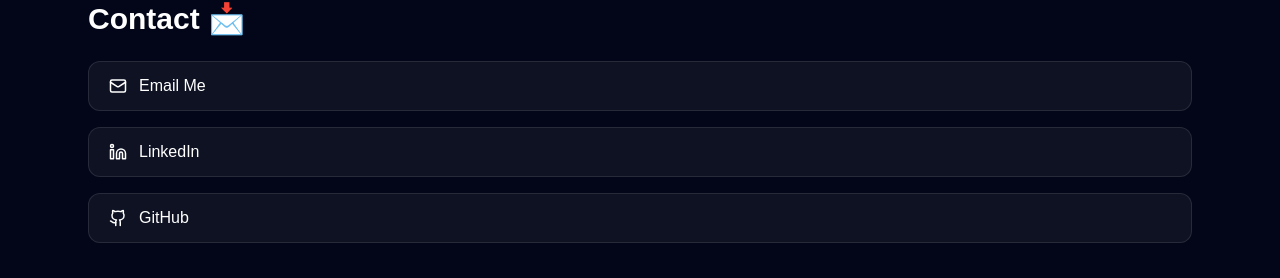
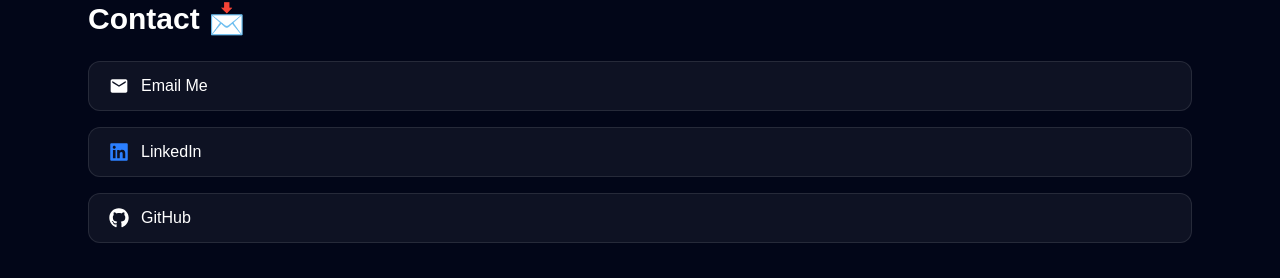
Before and after one commit to Dinkarpai/portfolio-site, a Next.js app: page / in a window 1280 px wide. Shown: the part 1901-2179 px from the top of the page. Built offline with nearby package versions, Linux system fonts and the light colour scheme.

Commit message:
Use branded social logos

```diff
--- a/app/page.tsx
+++ b/app/page.tsx
@@ -1,6 +1,7 @@
 "use client";
 
-import { Mail, Linkedin, Github } from "lucide-react";
+import { FaLinkedin, FaGithub } from "react-icons/fa";
+import { MdEmail } from "react-icons/md";
 
 const projects = [
   {
@@ -36,8 +37,6 @@ const skills = {
 export default function Home() {
   return (
     <main className="min-h-screen bg-slate-950 text-white">
-
-      {/* NAVBAR */}
       <header className="sticky top-0 z-50 border-b border-white/10 bg-slate-950/80 backdrop-blur">
         <div className="mx-auto flex max-w-6xl items-center justify-between px-6 py-4">
           <div>
@@ -46,15 +45,22 @@ export default function Home() {
           </div>
 
           <nav className="hidden gap-6 text-sm text-slate-300 md:flex">
-            <a href="#about" className="hover:text-white">About</a>
-            <a href="#projects" className="hover:text-white">Projects</a>
-            <a href="#skills" className="hover:text-white">Skills</a>
-            <a href="#contact" className="hover:text-white">Contact</a>
+            <a href="#about" className="hover:text-white">
+              About
+            </a>
+            <a href="#projects" className="hover:text-white">
+              Projects
+            </a>
+            <a href="#skills" className="hover:text-white">
+              Skills
+            </a>
+            <a href="#contact" className="hover:text-white">
+              Contact
+            </a>
           </nav>
         </div>
       </header>
 
-      {/* HERO */}
       <section className="mx-auto max-w-6xl px-6 py-24">
         <p className="mb-4 inline-block rounded-full border border-cyan-400/30 bg-cyan-400/10 px-4 py-1 text-sm text-cyan-300">
           Open to Cloud, AI, and IT Systems roles
@@ -67,39 +73,38 @@ export default function Home() {
         </h1>
 
         <p className="mt-6 max-w-2xl text-lg text-slate-300">
-          Cloud & AI engineer focused on building real-world systems using machine learning,
-          APIs, deployment pipelines, and production support.
+          Cloud & AI engineer focused on building real-world systems using
+          machine learning, APIs, deployment pipelines, and production support.
         </p>
 
         <div className="mt-8 flex flex-wrap gap-4">
           <a
             href="#projects"
-            className="rounded-2xl bg-white px-6 py-3 font-medium text-slate-950 hover:scale-[1.02] transition"
+            className="rounded-2xl bg-white px-6 py-3 font-medium text-slate-950 transition hover:scale-[1.02]"
           >
             View Projects
           </a>
 
           <a
             href="#contact"
-            className="rounded-2xl border border-white/20 px-6 py-3 font-medium hover:bg-white/10 transition"
+            className="rounded-2xl border border-white/20 px-6 py-3 font-medium transition hover:bg-white/10"
           >
             Contact Me
           </a>
         </div>
       </section>
 
-      {/* ABOUT */}
       <section id="about" className="mx-auto max-w-6xl px-6 py-16">
         <h2 className="text-3xl font-semibold">About Me</h2>
 
         <p className="mt-6 max-w-3xl text-lg text-slate-300">
-          I am a Cloud & AI Engineer with a strong interest in building intelligent systems that are scalable,
-          deployment-ready, and production-focused. I combine machine learning, cloud platforms, and IT operations
-          to solve real-world problems.
+          I am a Cloud & AI Engineer with a strong interest in building
+          intelligent systems that are scalable, deployment-ready, and
+          production-focused. I combine machine learning, cloud platforms, and
+          IT operations to solve real-world problems.
         </p>
       </section>
 
-      {/* PROJECTS */}
       <section id="projects" className="mx-auto max-w-6xl px-6 py-16">
         <h2 className="text-3xl font-semibold">Featured Projects 🚀</h2>
 
@@ -107,7 +112,7 @@ export default function Home() {
           {projects.map((project) => (
             <div
               key={project.title}
-              className="rounded-3xl border border-white/10 bg-white/5 p-6 hover:-translate-y-1 transition"
+              className="rounded-3xl border border-white/10 bg-white/5 p-6 transition hover:-translate-y-1"
             >
               <h3 className="text-xl font-semibold">{project.title}</h3>
 
@@ -137,7 +142,6 @@ export default function Home() {
         </div>
       </section>
 
-      {/* SKILLS */}
       <section id="skills" className="mx-auto max-w-6xl px-6 py-16">
         <h2 className="text-3xl font-semibold">Skills ⚡</h2>
 
@@ -164,17 +168,15 @@ export default function Home() {
         </div>
       </section>
 
-      {/* CONTACT */}
       <section id="contact" className="mx-auto max-w-6xl px-6 py-16">
         <h2 className="text-3xl font-semibold">Contact 📩</h2>
 
         <div className="mt-6 flex flex-col gap-4">
-
           <a
-            href="mailto:your-email@example.com"
-            className="flex items-center gap-3 rounded-xl border border-white/10 bg-white/5 px-5 py-3 hover:bg-white/10 transition"
+            href="mailto:pai24rohit@gmail.com"
+            className="flex items-center gap-3 rounded-xl border border-white/10 bg-white/5 px-5 py-3 transition hover:bg-white/10"
           >
-            <Mail size={18} />
+            <MdEmail size={20} />
             Email Me
           </a>
 
@@ -182,9 +184,9 @@ export default function Home() {
             href="https://www.linkedin.com/in/dinkarnpai/"
             target="_blank"
             rel="noreferrer"
-            className="flex items-center gap-3 rounded-xl border border-white/10 bg-white/5 px-5 py-3 hover:bg-blue-500/20 transition"
+            className="flex items-center gap-3 rounded-xl border border-white/10 bg-white/5 px-5 py-3 transition hover:bg-blue-500/20"
           >
-            <Linkedin size={18} />
+            <FaLinkedin size={20} className="text-blue-500" />
             LinkedIn
           </a>
 
@@ -192,15 +194,13 @@ export default function Home() {
             href="https://github.com/Dinkarpai"
             target="_blank"
             rel="noreferrer"
-            className="flex items-center gap-3 rounded-xl border border-white/10 bg-white/5 px-5 py-3 hover:bg-gray-500/20 transition"
+            className="flex items-center gap-3 rounded-xl border border-white/10 bg-white/5 px-5 py-3 transition hover:bg-white/10"
           >
-            <Github size={18} />
+            <FaGithub size={20} />
             GitHub
           </a>
-
         </div>
       </section>
-
     </main>
   );
 }
--- a/package.json
+++ b/package.json
@@ -12,7 +12,8 @@
     "lucide-react": "^1.7.0",
     "next": "16.2.2",
     "react": "19.2.4",
-    "react-dom": "19.2.4"
+    "react-dom": "19.2.4",
+    "react-icons": "^5.6.0"
   },
   "devDependencies": {
     "@tailwindcss/postcss": "^4",
```
Also changed, not shown: 1 other file (tests, documents, lock files or other folders).
